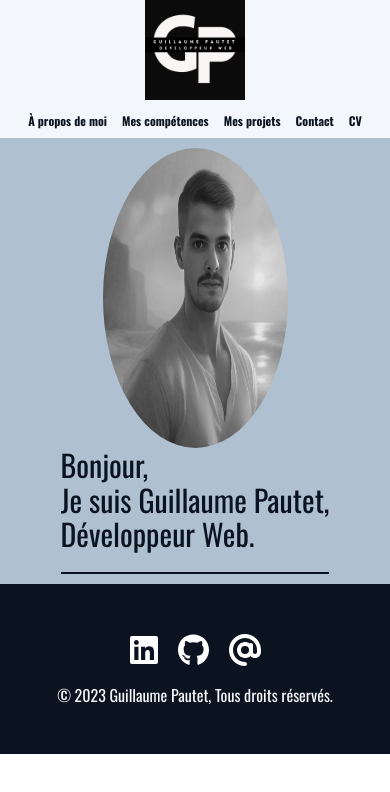
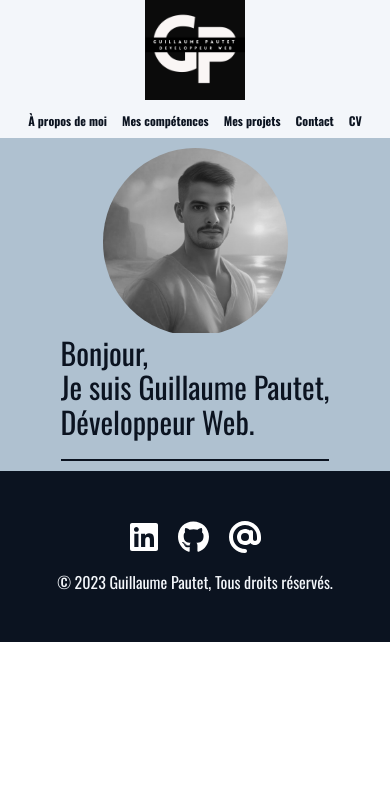
Before and after one commit to Poussin-5/OCProjet8, a React (Create React App) app: page / in a window 390 px wide. Shown: the top 792 px of the page. Built offline with nearby package versions, Linux system fonts and the light colour scheme.

Commit message:
responsive portrait

```diff
--- a/src/components/portrait/portrait.scss
+++ b/src/components/portrait/portrait.scss
@@ -1,6 +1,5 @@
 .img-portrait {
   width: 50%;
-  height: 70%;
   overflow: hidden;
   border-radius: 50%;
   img {
@@ -10,6 +9,6 @@
 
 @media (max-width: 768px) {
   .img-portrait {
-    height: 300px;
+    height: 100%;
   }
 }
```
